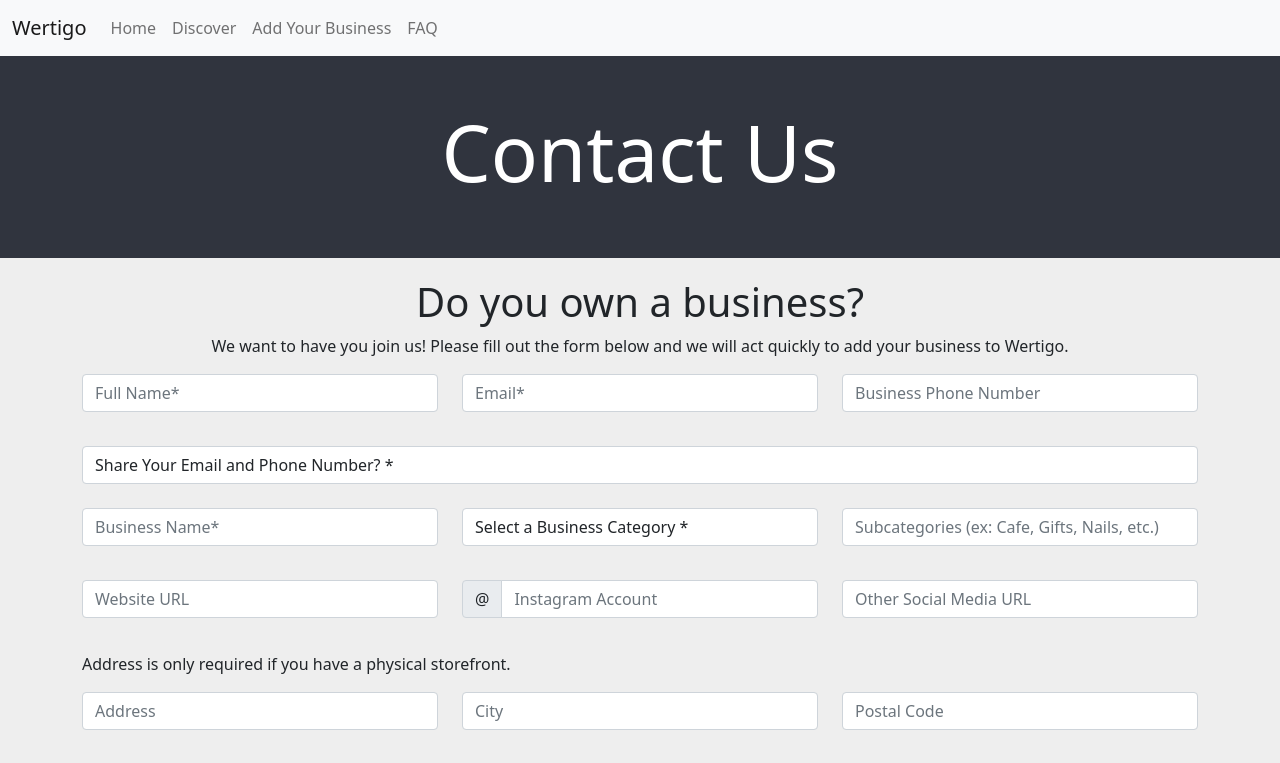
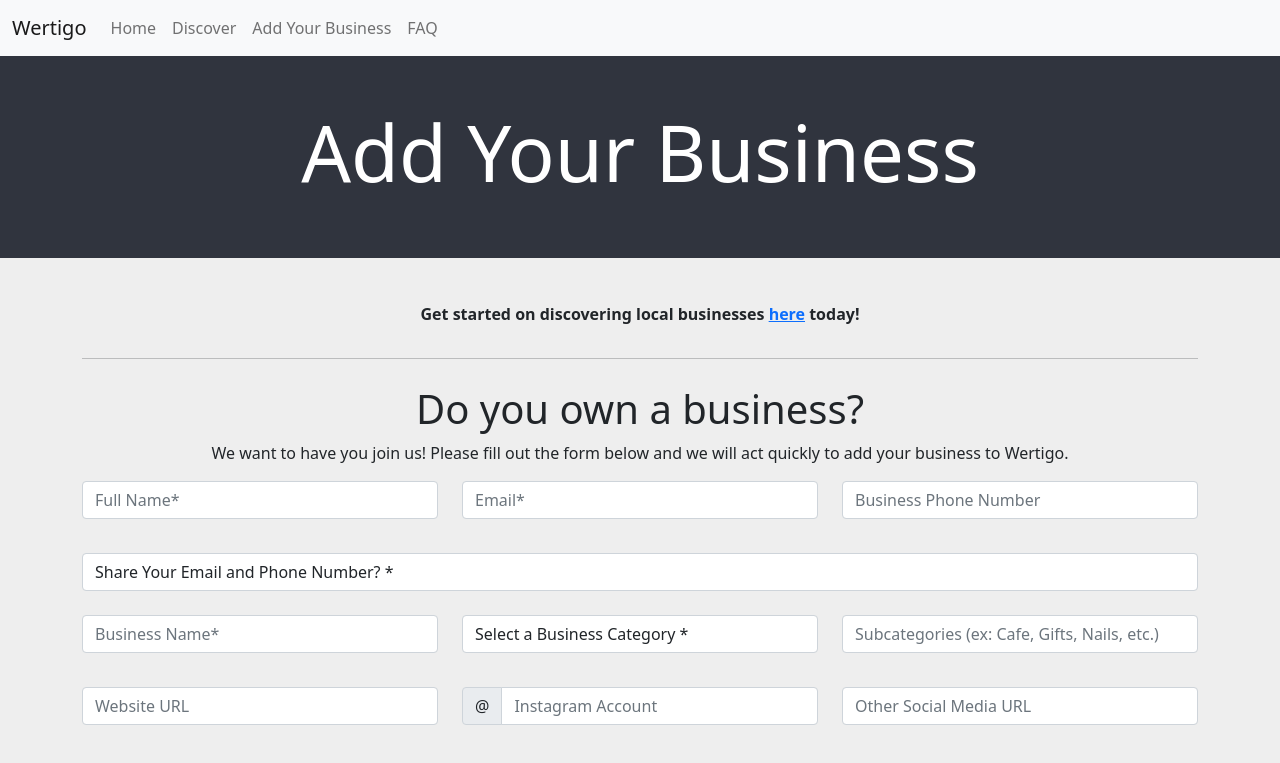
Before and after one commit to tonyalas/wertigo, a React (Create React App) app in the folder react-ui/: page /contactus in a window 1280 px wide. Shown: the top 763 px of the page. Built offline with nearby package versions, Linux system fonts and the light colour scheme.

Commit message:
updated Contact Us page to display Add Your Business instead, and added a <p> tag to link to the discover page so if someone scans the QR code on the business card, they can still get easy access to the discover page

```diff
--- a/react-ui/src/components/FAQMainBody/FAQMainBody.js
+++ b/react-ui/src/components/FAQMainBody/FAQMainBody.js
@@ -54,7 +54,7 @@ function FAQMainBody() {
                         <h1>Can I edit or remove my business from Wertigo?</h1>
                         <div className='block-text'>
                             <p>Also of course! If you wish to edit any details or remove your business from Wertigo, simply
-                                fill out the first form on the <a href='/contactus'>Contact Us</a> page or email us <a href='mailto:wertigosupport@gmail.com'>here.</a></p>
+                                fill out the first form on the <a href='/contactus'>Add Your Business</a> page or email us directly <a href='mailto:wertigosupport@gmail.com'>here.</a></p>
                         </div>
                     </div>
                 </div>
--- a/react-ui/src/pages/ContactUsPage/ContactUsPage.js
+++ b/react-ui/src/pages/ContactUsPage/ContactUsPage.js
@@ -128,9 +128,18 @@ function ContactUsPage() {
     return (
         <>
             <div className='Jumbotron'>
-                <h1>Contact Us</h1>
+                <h1>Add Your Business</h1>
             </div>
             <Container>
+                <div className='row justify-content-center'>
+                    <div className='col'>
+                        <div className='centeredText'>
+                            <br></br>
+                            <p><b>Get started on discovering local businesses <a href='/discover' target='_blank' rel='noopener noreferrer'>here</a> today!</b></p>
+                        </div>
+                    </div>
+                </div>
+                <hr></hr>
                 <div className='row justify-content-center'>
                     <div className='col'>
                         <div className='centeredText'>
--- a/react-ui/src/pages/DiscoverPage/DiscoverPage.js
+++ b/react-ui/src/pages/DiscoverPage/DiscoverPage.js
@@ -9,6 +9,11 @@ import './DiscoverPage.css'
 
 
 function DiscoverPage(props) {
+
+    // var today = new Date()
+    // var time = today.getHours() + ':' + today.getMinutes()
+    // //var time = today.toLocaleString([], { hour12: true });
+    // console.log(time)
 
     // This will update the Businesses/Business Tiles section
     const [filterItem, setFilterItem] = useState([]);
```
